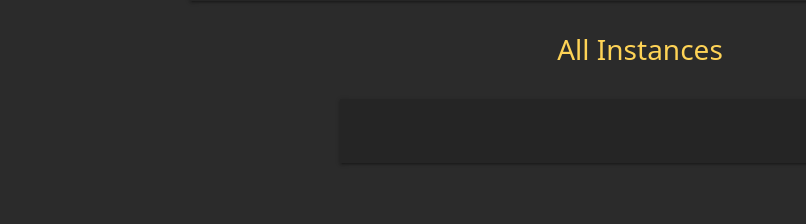
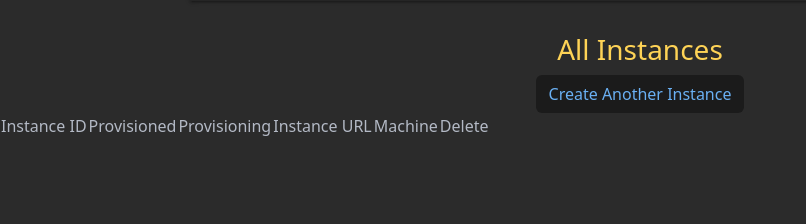
Before and after one commit to divyashk/Load-Balanced-PAAS, a Flask app: template master/frontend/templates/dashboard.html in a window 1280 px wide. Shown: the part 147-371 px from the top of the page, without its empty margins (0-806 px from the left). Run offline with Flask 2, Linux system fonts and the light colour scheme; the template is opened without the code that fills it, so the values that code supplies are empty; parts of the project's set-up code (start-up, migrations or seed data) failed here and were passed over.

Commit message:
Another instance created, deleted code done

```diff
--- a/master/frontend/app.py
+++ b/master/frontend/app.py
@@ -104,7 +104,7 @@ def create_an_instance(app_name, docker_image=None):
 
     if docker_image is None:
         # First find the docker_image stored by reading the app_"app_name".json file
-        app_data = app_db.get() # TODO change
+        app_data = app_db.get(doc_id=1) # TODO change
         docker_image = app_data["docker_image"]
 
 
@@ -138,24 +138,35 @@ def create_an_instance(app_name, docker_image=None):
 
         # tODO, create a docker image instance on machine choosen above
         success_status, instance_url_or_error = create_instance_on_machine(app_name, docker_image, machine_url)
-
         print("create instance on machine returned to here")
 
         try:
             # Update the details in the database
             app_instances.update({'provisioning': False}, doc_ids=[instance_id])
             if success_status:
-                app_instances.update({'provisioned', True}, doc_ids=[instance_id])
-                app_instances.update({'instance_url', instance_url_or_error}, doc_ids=[instance_id])
+                app_instances.update({'provisioned': True}, doc_ids=[instance_id])
+                instance_url_or_error = str(machine_url) + ":" + str(instance_url_or_error)
+                app_instances.update({'instance_url': instance_url_or_error}, doc_ids=[instance_id])
             else:
-                app_instances.update({'provisioned', False}, doc_ids=[instance_id])
-                app_instances.update({'error', instance_url_or_error}, doc_ids=[instance_id])
+                app_instances.update({'provisioned': False}, doc_ids=[instance_id])
+                app_instances.update({'error': instance_url_or_error}, doc_ids=[instance_id])
         except Exception as err:
             print("ERROR CAME", err)
 
         print("Provisioned app_name", app_name ," and id is : ", instance_id)
         exit() # End the child process here, we will contact from another API to know the status
     # DONE
+
+
+def delete_instance(app_name, instance_id):
+    # Deletes the app_name on the basis of instance_id
+    app_db = TinyDB("databases/app_" + app_name + ".json")
+    instance_table = app_db.table("instances")
+    print("DELETE INSTANCE ID: ", instance_id)
+    instance_table.remove(doc_ids=[int(instance_id)])
+
+    # TODO remove from the server side also
+
 
 def does_application_exists(app_name):
     # success_status, Exists_error?
@@ -374,6 +385,9 @@ def dashboard_app_page(app_name):
         instances_data = instances_table.all()
         print("INSTANCES DATA", instances_data)
 
+        for i in range(len(instances_data)):
+            instances_data[i]["instance_id"] = instances_data[i].doc_id
+
         if app is not None:
             return render_template('dashboard.html', app_data=app_data, instances_data=instances_data)
         else:
@@ -418,6 +432,32 @@ def create_application_api():
     return jsonify(success=False, error=application_or_error)
 
 
+@app.route('/create_instance')
+def create_instance_api():
+    if "user_id" not in session:
+        return jsonify(success=False, error="Not logged in")
+
+    if "app_name" not in request.args:
+        return jsonify(success=False, error="app_name not provided in request.args")
+
+    create_an_instance(app_name=request.args["app_name"])
+    return redirect("/dashboard/" + str(request.args["app_name"]))
+
+
+@app.route('/delete_instance')
+def delete_an_instance_api():
+    if "user_id" not in session:
+        return jsonify(success=False, error="Not loggined!")
+
+    if "app_name" not in request.args:
+        return jsonify(success=False, error="app_name not provided in request.args")
+
+    if "instance_id" not in request.args:
+        return jsonify(success=False, error="instance_id not provided in request.args")
+
+    delete_instance(app_name=request.args["app_name"], instance_id=request.args["instance_id"])
+    return redirect("/dashboard/" + str(request.args["app_name"]))
+
 @app.route('/delete_application')
 def delete_application_api():
     if "app_name" not in request.args:
--- a/master/frontend/databases/app_app1.json
+++ b/master/frontend/databases/app_app1.json
@@ -1 +1 @@
-{"_default": {"1": {"app_name": "app1", "docker_image": "hello-world", "dashboard_url": "/dashboard/app1", "app_url": "app1.oursite.com", "port": "Port of the hostmachine for this website", "user_id": "seth"}}, "instances": {"1": {"provisioned": false, "provisioning": false, "docker_image": "hello-world", "user_id": "seth", "machine_url": "http://192.168.196.125"}}}
+{"_default": {"1": {"app_name": "app1", "docker_image": "hello-world", "dashboard_url": "/dashboard/app1", "app_url": "app1.oursite.com", "port": "Port of the hostmachine for this website", "user_id": "seth"}}, "instances": {}}
--- /dev/null
+++ b/master/frontend/databases/app_app3.json
@@ -0,0 +1 @@
+{"_default": {"1": {"app_name": "app3", "docker_image": "hello-world", "dashboard_url": "/dashboard/app3", "app_url": "app3.oursite.com", "port": "Port of the hostmachine for this website", "user_id": "seth"}}, "instances": {"1": {"provisioned": false, "provisioning": false, "docker_image": "hello-world", "user_id": "seth", "machine_url": "http://192.168.196.125"}}}
--- /dev/null
+++ b/master/frontend/databases/app_app4.json
@@ -0,0 +1 @@
+{"_default": {"1": {"app_name": "app4", "docker_image": "hello-world", "dashboard_url": "/dashboard/app4", "app_url": "app4.oursite.com", "port": "Port of the hostmachine for this website", "user_id": "seth"}}, "instances": {"4": {"provisioned": false, "provisioning": true, "docker_image": "hello-world", "user_id": "seth", "machine_url": "http://192.168.196.125"}, "5": {"provisioned": false, "provisioning": true, "docker_image": "hello-world", "user_id": "seth", "machine_url": "http://192.168.196.125"}, "6": {"provisioned": false, "provisioning": true, "docker_image": "hello-world", "user_id": "seth", "machine_url": "http://192.168.196.125"}}}
--- a/master/frontend/databases/users.json
+++ b/master/frontend/databases/users.json
@@ -1 +1 @@
-{"users": {"1": {"user_name": "seth", "user_password": "0911", "user_id": "seth"}}, "app_applications": {"1": {"app_name": "app1", "docker_image": "hello-world", "dashboard_url": "/dashboard/app1", "app_url": "app1.oursite.com", "port": "Port of the hostmachine for this website", "user_id": "seth"}, "2": {"app_name": "app2", "docker_image": "hello-world", "dashboard_url": "/dashboard/app2", "app_url": "app2.oursite.com", "port": "Port of the hostmachine for this website", "user_id": "seth"}}}
+{"users": {"1": {"user_name": "seth", "user_password": "0911", "user_id": "seth"}}, "app_applications": {"1": {"app_name": "app1", "docker_image": "hello-world", "dashboard_url": "/dashboard/app1", "app_url": "app1.oursite.com", "port": "Port of the hostmachine for this website", "user_id": "seth"}, "2": {"app_name": "app2", "docker_image": "hello-world", "dashboard_url": "/dashboard/app2", "app_url": "app2.oursite.com", "port": "Port of the hostmachine for this website", "user_id": "seth"}, "3": {"app_name": "app3", "docker_image": "hello-world", "dashboard_url": "/dashboard/app3", "app_url": "app3.oursite.com", "port": "Port of the hostmachine for this website", "user_id": "seth"}, "4": {"app_name": "app4", "docker_image": "hello-world", "dashboard_url": "/dashboard/app4", "app_url": "app4.oursite.com", "port": "Port of the hostmachine for this website", "user_id": "seth"}}}
--- a/master/frontend/templates/dashboard.html
+++ b/master/frontend/templates/dashboard.html
@@ -22,8 +22,39 @@
 </div>
 
 <h3 class="center" style="color: #fed356; margin-top: 32px;"> All Instances </h3>
-<div class="main-content">
-    {{ instances_data }}
+<div class="new-instance center">
+    <a class="btn btn-success" href="/create_instance?app_name={{ app_data.app_name }}"> Create Another Instance </a>
+</div>
+
+<div class="instances">
+    <table class="">
+        <thead>
+            <td> Instance ID </td>
+            <td> Provisioned </td>
+            <td> Provisioning </td>
+            <td> Instance URL </td>
+            <td> Machine </td>
+            <td> Delete </td>
+        </thead>
+        <tbody>
+            {% for instance in instances_data %}
+            <tr>
+                <td> {{ instance.instance_id }} </td>
+                <td> {{ instance.provisioned }} </td>
+                <td> {{ instance.provisioning }} </td>
+                <td>
+                    <a href="{{ instance.instance_url }}"> {{ instance.instance_url }} </a>
+                </td>
+                <td>
+                    {{ instance.machine_url }}
+                </td>
+                <td>
+                    <a style="color: rgb(236, 114, 114);" href="/delete_instance?app_name={{ app_data.app_name }}&instance_id={{ instance.instance_id }}"> Delete </button>
+                </td>
+            </tr>
+            {% endfor %}
+        </tbody>
+    </table>
 </div>
 
 {% endblock %}
--- a/master/frontend/test1.py
+++ b/master/frontend/test1.py
@@ -3,3 +3,7 @@ from tinydb import TinyDB, Query
 app_db = TinyDB("databases/app_" + "app1" + ".json")
 app_instances = app_db.table("instances")
 app_instances.update({'provisioning': False}, doc_ids=[1])
+
+app_db = TinyDB("databases/app_" + "app1" + ".json")
+instance_table = app_db.table("instances")
+instance_table.remove(doc_ids=[1])
```
